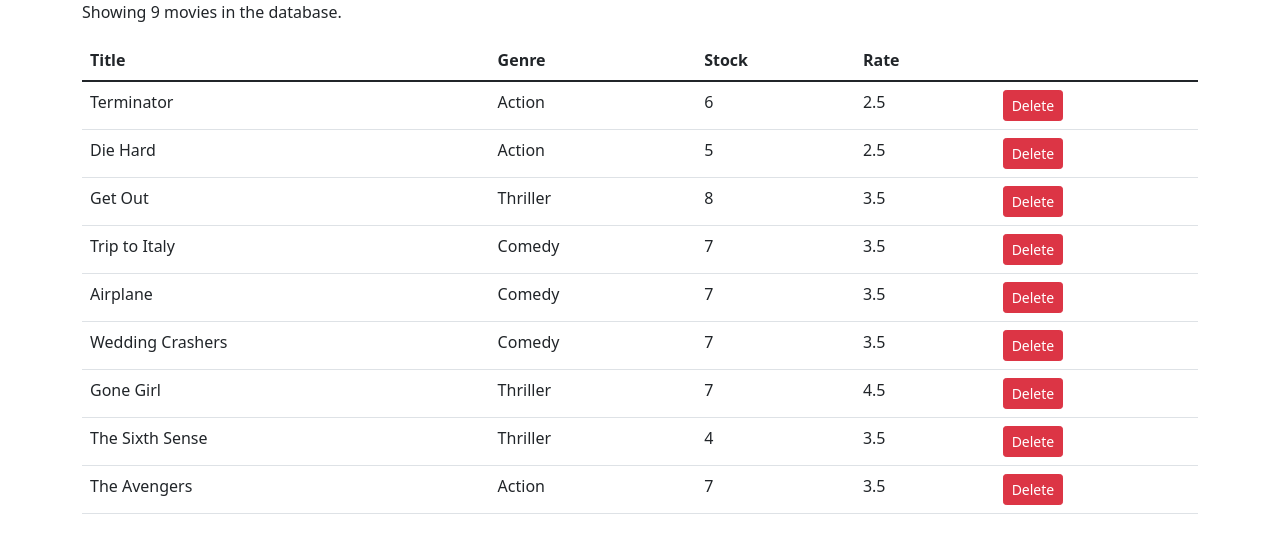
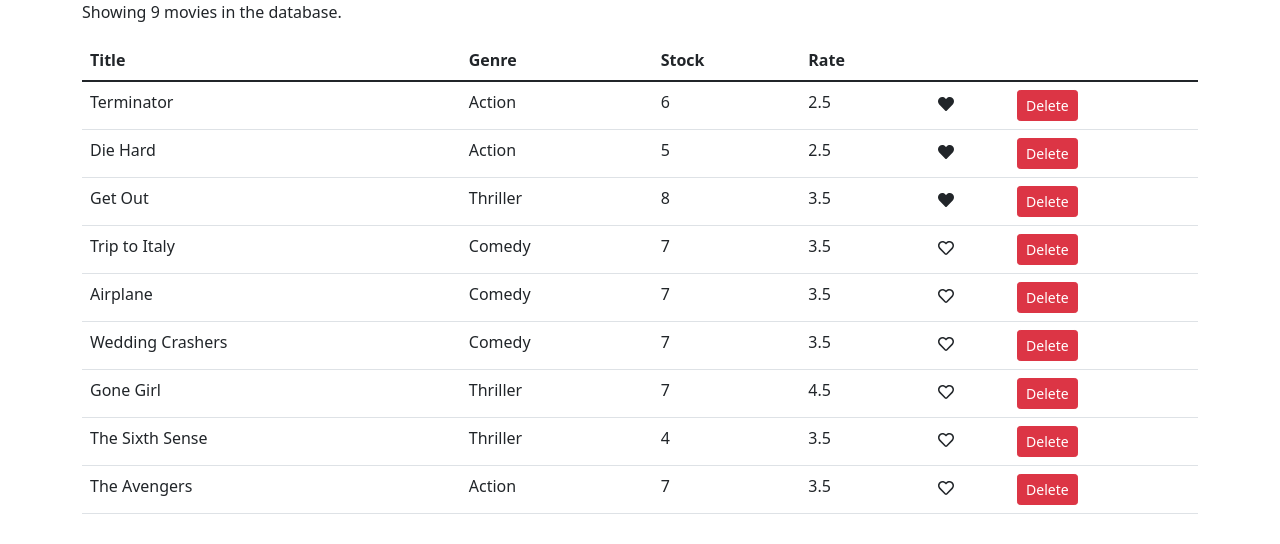
Before and after one commit to CutieMath/react-02, a React (Create React App) app: page / in a window 1280 px wide. Shown: the top 544 px of the page. Built offline with nearby package versions, Linux system fonts and the light colour scheme.

Commit message:
add like function for the movies

```diff
--- a/package.json
+++ b/package.json
@@ -10,6 +10,7 @@
     "font-awesome": "^4.7.0",
     "react": "^18.1.0",
     "react-dom": "^18.1.0",
+    "react-icons": "^4.4.0",
     "react-scripts": "5.0.1",
     "web-vitals": "^2.1.4"
   },
--- /dev/null
+++ b/src/components/common/like.jsx
@@ -0,0 +1,10 @@
+import React from "react";
+import { FaRegHeart } from "react-icons/fa";
+import { FaHeart } from "react-icons/fa";
+
+const Like = (props) => {
+  if (!props.liked) return <FaRegHeart style={{ cursor: "pointer" }} />;
+  else return <FaHeart style={{ cursor: "pointer" }} />;
+};
+
+export default Like;
--- a/src/components/movies.jsx
+++ b/src/components/movies.jsx
@@ -1,6 +1,6 @@
-import { render } from "@testing-library/react";
 import { getMovies } from "../services/fakeMovieService";
 import React, { Component } from "react";
+import Like from "./common/like";
 
 // Used OOD for now
 class Movies extends Component {
@@ -11,6 +11,14 @@ class Movies extends Component {
 
   handleDelete = (movie) => {
     const movies = this.state.movies.filter((m) => m._id !== movie._id);
+    this.setState({ movies });
+  };
+
+  handleLike = (movie) => {
+    const movies = [...this.state.movies];
+    const index = movies.indexOf(movie);
+    movies[index] = { ...movies[index] };
+    movies[index].liked = !movies[index].liked;
     this.setState({ movies });
   };
 
@@ -36,6 +44,9 @@ class Movies extends Component {
                 <td>{movie.genre.name}</td>
                 <td>{movie.numberInStock}</td>
                 <td>{movie.dailyRentalRate}</td>
+                <td onClick={() => this.handleLike(movie)}>
+                  <Like liked={movie.liked} />
+                </td>
                 <td>
                   <button
                     onClick={() => this.handleDelete(movie)}
--- a/src/services/fakeMovieService.js
+++ b/src/services/fakeMovieService.js
@@ -7,64 +7,73 @@ const movies = [
     genre: { _id: "5b21ca3eeb7f6fbccd471818", name: "Action" },
     numberInStock: 6,
     dailyRentalRate: 2.5,
-    publishDate: "2018-01-03T19:04:28.809Z"
+    publishDate: "2018-01-03T19:04:28.809Z",
+    liked: true,
   },
   {
     _id: "5b21ca3eeb7f6fbccd471816",
     title: "Die Hard",
     genre: { _id: "5b21ca3eeb7f6fbccd471818", name: "Action" },
     numberInStock: 5,
-    dailyRentalRate: 2.5
+    dailyRentalRate: 2.5,
+    liked: true,
   },
   {
     _id: "5b21ca3eeb7f6fbccd471817",
     title: "Get Out",
     genre: { _id: "5b21ca3eeb7f6fbccd471820", name: "Thriller" },
     numberInStock: 8,
-    dailyRentalRate: 3.5
+    dailyRentalRate: 3.5,
+    liked: true,
   },
   {
     _id: "5b21ca3eeb7f6fbccd471819",
     title: "Trip to Italy",
     genre: { _id: "5b21ca3eeb7f6fbccd471814", name: "Comedy" },
     numberInStock: 7,
-    dailyRentalRate: 3.5
+    dailyRentalRate: 3.5,
+    liked: false,
   },
   {
     _id: "5b21ca3eeb7f6fbccd47181a",
     title: "Airplane",
     genre: { _id: "5b21ca3eeb7f6fbccd471814", name: "Comedy" },
     numberInStock: 7,
-    dailyRentalRate: 3.5
+    dailyRentalRate: 3.5,
+    liked: false,
   },
   {
     _id: "5b21ca3eeb7f6fbccd47181b",
     title: "Wedding Crashers",
     genre: { _id: "5b21ca3eeb7f6fbccd471814", name: "Comedy" },
     numberInStock: 7,
-    dailyRentalRate: 3.5
+    dailyRentalRate: 3.5,
+    liked: false,
   },
   {
     _id: "5b21ca3eeb7f6fbccd47181e",
     title: "Gone Girl",
     genre: { _id: "5b21ca3eeb7f6fbccd471820", name: "Thriller" },
     numberInStock: 7,
-    dailyRentalRate: 4.5
+    dailyRentalRate: 4.5,
+    liked: false,
   },
   {
     _id: "5b21ca3eeb7f6fbccd47181f",
     title: "The Sixth Sense",
     genre: { _id: "5b21ca3eeb7f6fbccd471820", name: "Thriller" },
     numberInStock: 4,
-    dailyRentalRate: 3.5
+    dailyRentalRate: 3.5,
+    liked: false,
   },
   {
     _id: "5b21ca3eeb7f6fbccd471821",
     title: "The Avengers",
     genre: { _id: "5b21ca3eeb7f6fbccd471818", name: "Action" },
     numberInStock: 7,
-    dailyRentalRate: 3.5
-  }
+    dailyRentalRate: 3.5,
+    liked: false,
+  },
 ];
 
 export function getMovies() {
@@ -72,13 +81,13 @@ export function getMovies() {
 }
 
 export function getMovie(id) {
-  return movies.find(m => m._id === id);
+  return movies.find((m) => m._id === id);
 }
 
 export function saveMovie(movie) {
-  let movieInDb = movies.find(m => m._id === movie._id) || {};
+  let movieInDb = movies.find((m) => m._id === movie._id) || {};
   movieInDb.name = movie.name;
-  movieInDb.genre = genresAPI.genres.find(g => g._id === movie.genreId);
+  movieInDb.genre = genresAPI.genres.find((g) => g._id === movie.genreId);
   movieInDb.numberInStock = movie.numberInStock;
   movieInDb.dailyRentalRate = movie.dailyRentalRate;
 
@@ -91,7 +100,7 @@ export function saveMovie(movie) {
 }
 
 export function deleteMovie(id) {
-  let movieInDb = movies.find(m => m._id === id);
+  let movieInDb = movies.find((m) => m._id === id);
   movies.splice(movies.indexOf(movieInDb), 1);
   return movieInDb;
 }
```
Also changed, not shown: 1 other file (tests, documents, lock files or other folders).
